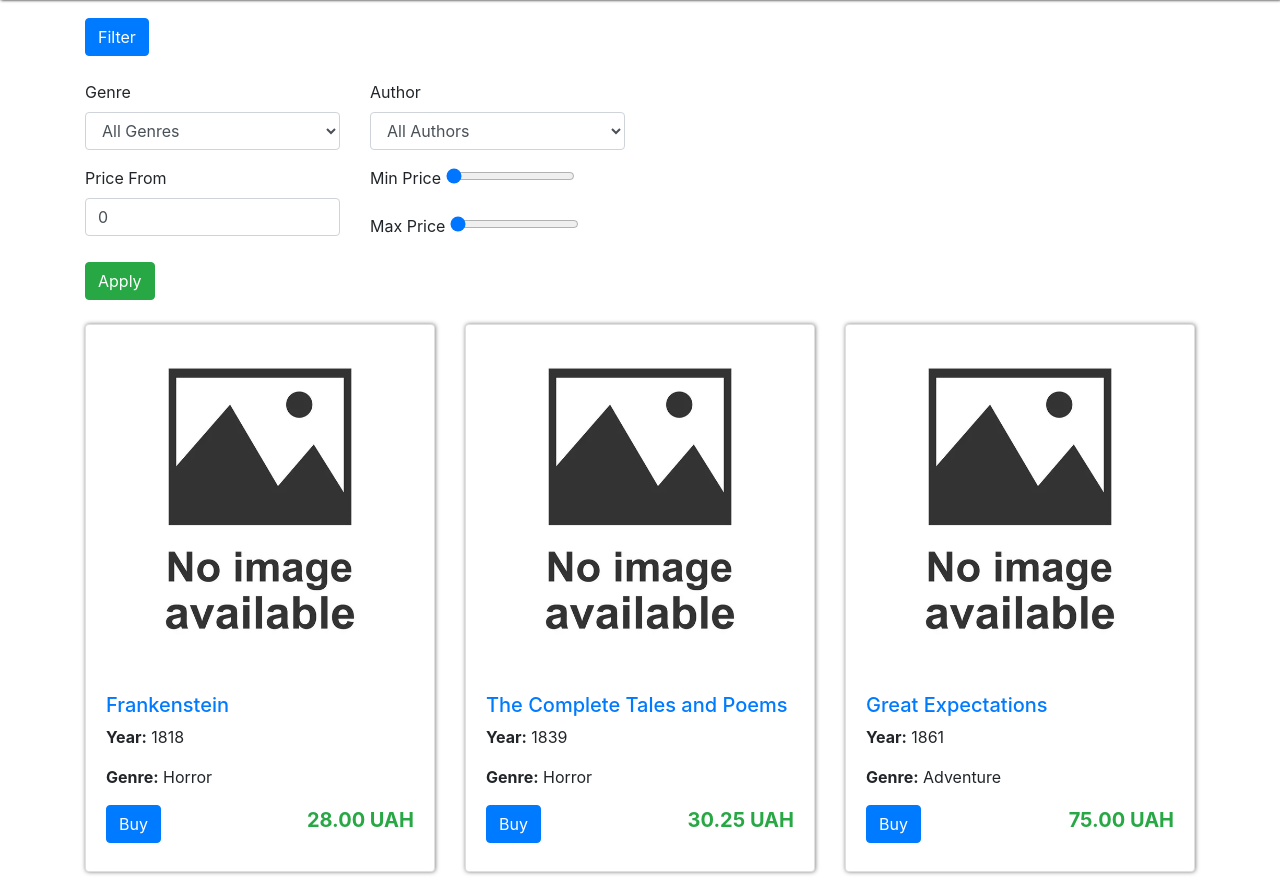
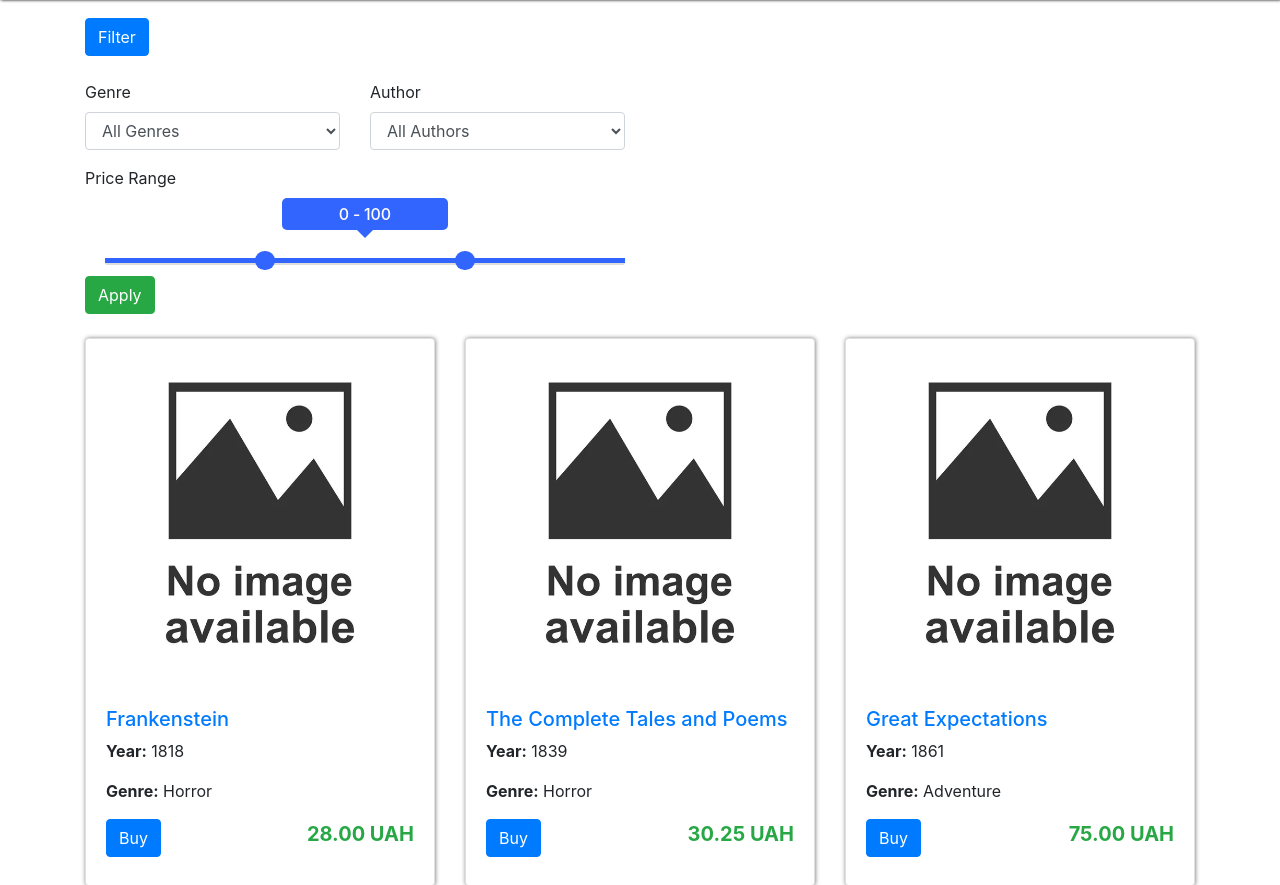
Before and after one commit to mariiaait-projects/Library, a Django app: page /library/ in a window 1280 px wide, after a click on "Filter". Shown: the part 70-955 px from the top of the page. Run offline with Django 4.2, Linux system fonts and the light colour scheme; data comes from the database, SQL or seed files in the repository; some libraries are stand-ins or nearby versions.

Commit message:
slider 19/10

```diff
--- a/sitelibrary/library/static/library/css/index.css
+++ b/sitelibrary/library/static/library/css/index.css
@@ -96,3 +96,126 @@ h1, h2{
 .cart-margin{
     margin-top: 5rem;
 }
+
+//SLIDER
+
+*,
+*:before,
+*:after {
+  padding: 0;
+  margin: 0;
+  box-sizing: border-box;
+  font-family: "Poppins", sans-serif;
+}
+.wrapper {
+  position: relative;
+  width: 100%;
+  background-color: #ffffff;
+  padding-left: 20px;
+  border-radius: 10px;
+}
+.slider-container {
+  position: relative;
+  width: 100%;
+  margin-top: 30px;
+}
+input[type="range"] {
+  -webkit-appearance: none;
+  -moz-appearance: none;
+  appearance: none;
+  width: 100%;
+  outline: none;
+  position: absolute;
+  margin: auto;
+  top: 0;
+  bottom: 0;
+  background-color: transparent;
+  pointer-events: none;
+  font-size: small;
+}
+.slider-track {
+  width: 100%;
+  height: 5px;
+  position: absolute;
+  margin: auto;
+/*  top: 0;
+  bottom: 0;*/
+  background-color: #ddd;
+  border-radius: 5px;
+}
+input[type="range"]::-webkit-slider-runnable-track {
+  -webkit-appearance: none;
+  height: 5px;
+
+    background-color: #3264fe;
+}
+input[type="range"]::-moz-range-track {
+  -moz-appearance: none;
+  height: 5px;
+
+    background-color: #3264fe;
+}
+input[type="range"]::-ms-track {
+  appearance: none;
+  height: 5px;
+
+    background-color: #3264fe;
+}
+input[type="range"]::-webkit-slider-thumb {
+  -webkit-appearance: none;
+  height: 1.5em;
+  width: 1.5em;
+  background-color: #3264fe;
+  cursor: pointer;
+  margin-top: -7px;
+  pointer-events: auto;
+  border-radius: 50%;
+}
+input[type="range"]::-moz-range-thumb {
+  -webkit-appearance: none;
+  height: 1.5em;
+  width: 1.5em;
+  cursor: pointer;
+  border-radius: 50%;
+  background-color: #3264fe;
+  pointer-events: auto;
+  border: none;
+}
+input[type="range"]::-ms-thumb {
+  appearance: none;
+  height: 1.5em;
+  width: 1.5em;
+  cursor: pointer;
+  border-radius: 50%;
+  background-color: #3264fe;
+  pointer-events: auto;
+}
+input[type="range"]:active::-webkit-slider-thumb {
+  background-color: #ffffff;
+  border: 1px solid #3264fe;
+}
+.values {
+  background-color: #3264fe;
+  width: 32%;
+  position: relative;
+  margin: auto;
+  padding: 4px 0;
+  border-radius: 5px;
+  text-align: center;
+  font-weight: 500;
+/*  font-size: 25px;*/
+  color: #ffffff;
+}
+.values:before {
+  content: "";
+  position: absolute;
+  height: 0;
+  width: 0;
+  border-top: 10px solid #3264fe;
+  border-left: 10px solid transparent;
+  border-right: 10px solid transparent;
+  margin: auto;
+  bottom: -8px;
+  left: 0;
+  right: 0;
+}
--- a/sitelibrary/library/templates/library/index.html
+++ b/sitelibrary/library/templates/library/index.html
@@ -36,21 +36,26 @@
                 </div>
             </div>
             <div class="row mt-3">
-                <div class="col-md-3">
-                    <label for="price_from">
-                        Price From
+               <div class="col-md-6">
+                   <label for="price_range">
+                       Price Range
                    </label>
-                    <input type="number" id="price_from" class="form-control" placeholder="Price From" min="0" max="1000" value="0" name="price_from">
+                   <div class="wrapper">
+                        <div class="values">
+                        <span id="range1">
+                          0
+                        </span>
+                        <span> &dash; </span>
+                        <span id="range2">
+                          100
+                        </span>
                     </div>
-            <div class="col-md-3">
-                <label for="price_range_min">
-                    Min Price
-                </label>
-                <input type="range" id="price_range_min" class="form-range" name="price_range_min" min="0" max="1000" value="0">
-                <label class="mt-3" for="price_range_max">
-                    Max Price
-                </label>
-                <input type="range" id="price_range_max" class="form-range" name="price_range_max" min="0" max="1000" value="0">
+                    <div class="slider-container">
+                        <div class="slider-track"></div>
+                        <input type="range" min="0" max="100" value="30" id="slider-1" oninput="slideOne()">
+                        <input type="range" min="0" max="100" value="70" id="slider-2" oninput="slideTwo()">
+                    </div>
+                   </div>
                 </div>
             </div>
             <button type="submit" class="btn btn-success mt-3">Apply</button>
```
Lines whose indentation alone changed are shown as unchanged.
